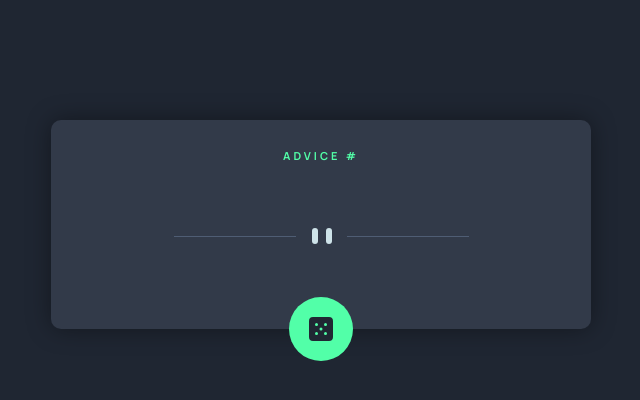
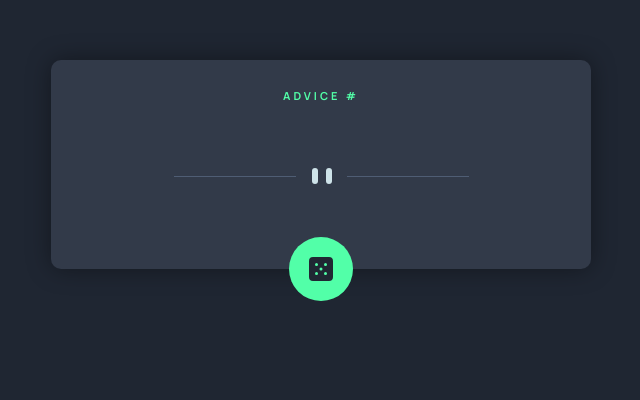
Before and after one commit to RyanNolan1/react-advice-generator, a React (Create React App) app: page / in a window 1280 px wide. Shown: the part 220-620 px from the top of the page, without its empty margins (319-959 px from the left). Built offline with nearby package versions, Linux system fonts and the light colour scheme.

Commit message:
this will remove the padding from the top of the app container on desktop" "

```diff
--- a/src/index.css
+++ b/src/index.css
@@ -73,7 +73,7 @@ body {
     display: flex;
     flex-direction: column;
     justify-content: center;
-    padding: 120px 1rem 0 1rem;
+    padding: 0;
   }
 
   .dice-container:hover {
```
